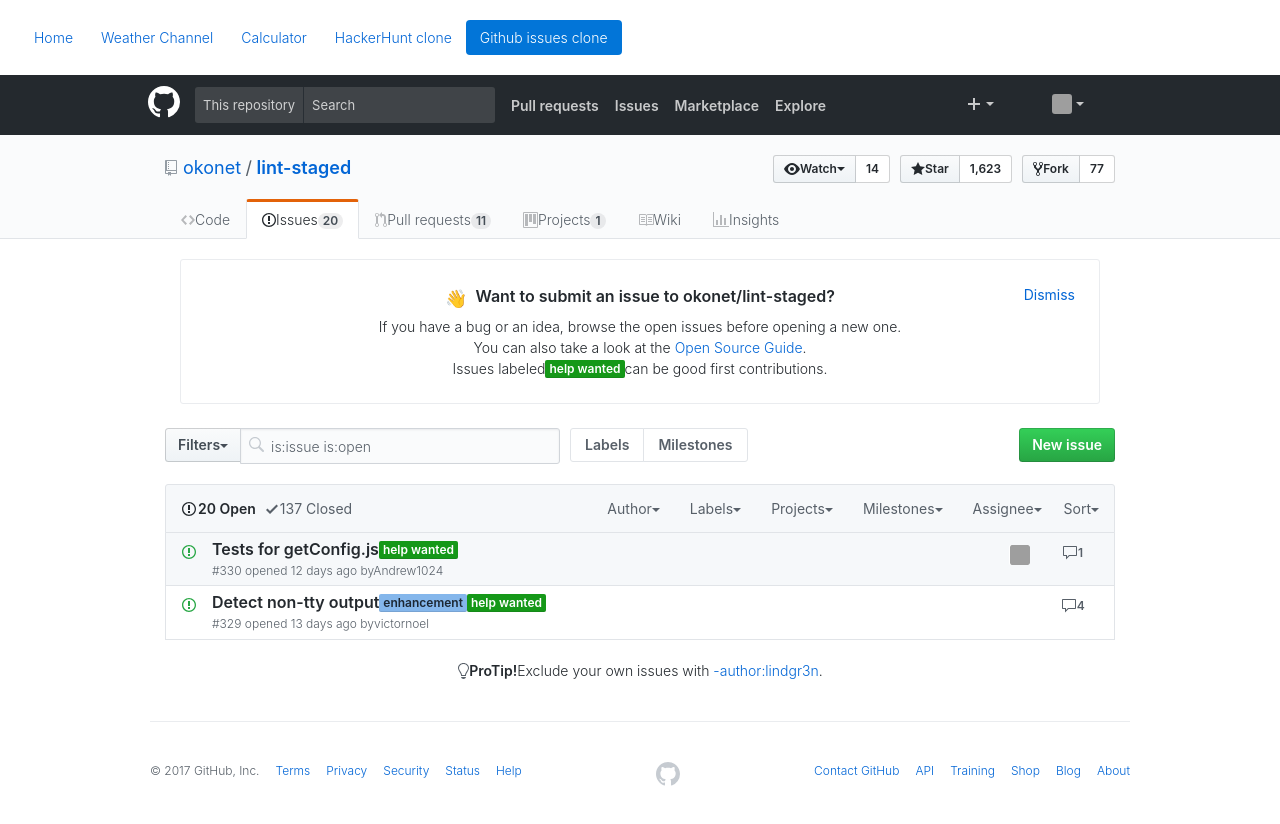
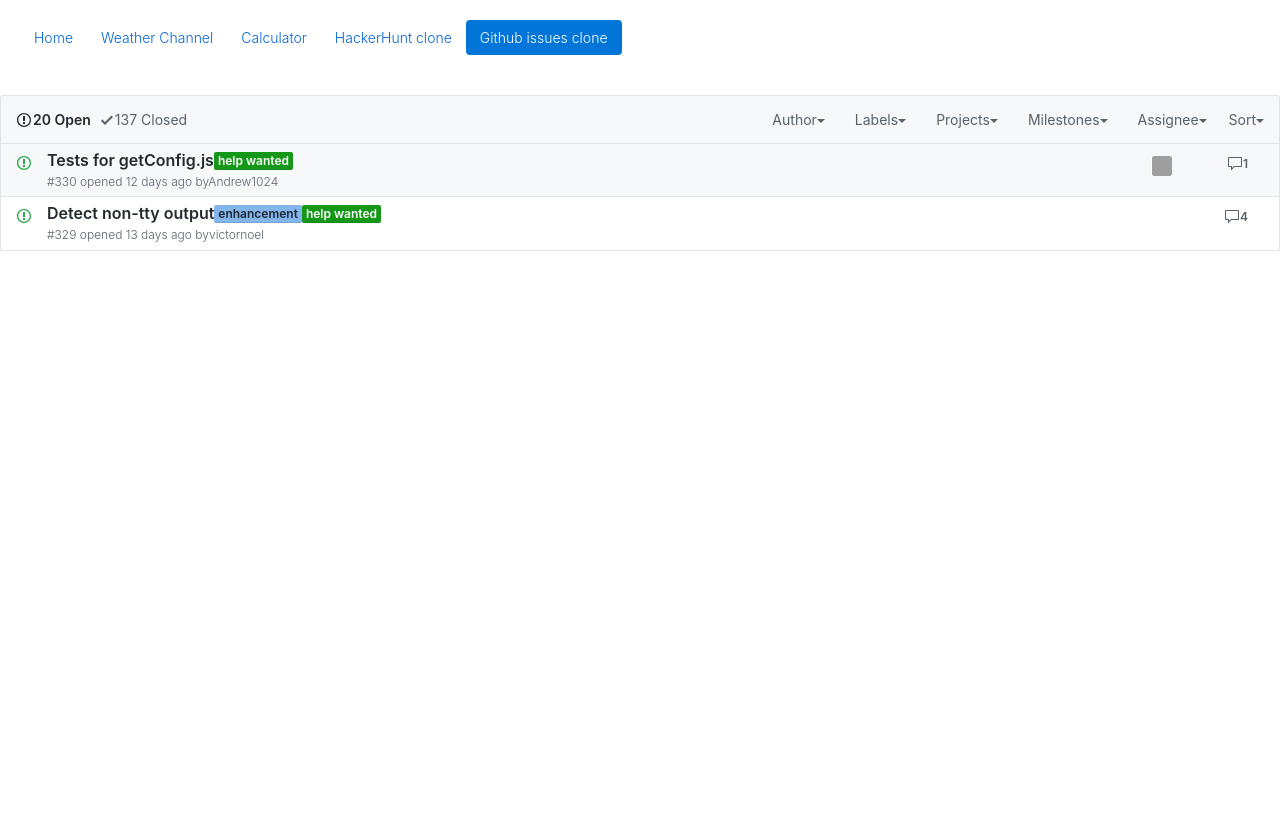
Before and after one commit to lindgr3n/react-training-project, a React (Create React App) app: page /GithubIssues in a window 1280 px wide. Shown: the top 824 px of the page. After the commit the page ends 800 px from the top, so only its background shows below. Built offline with nearby package versions, Linux system fonts and the light colour scheme; grey boxes are pictures that could not be loaded.

Commit message:
Just work with the list

```diff
--- a/src/GithubIssues/GithubIssuesApp.js
+++ b/src/GithubIssues/GithubIssuesApp.js
@@ -3,20 +3,24 @@
 import './GithubIssuesApp.css';
 import './GithubIssuesApp2.css';
 
-import GithubHeader from './GithubHeader';
-import GithubContent from './GithubContent';
-import GithubFooter from './GithubFooter';
+// import GithubHeader from './GithubHeader';
+// import GithubContent from './GithubContent';
+// import GithubFooter from './GithubFooter';
+import GithubListContainer from './GIthubListContainer';
 
 class GithubIssuesApp extends Component {
   render() {
     return (
       <div>
-        <GithubHeader />
-        <GithubContent />
-        <GithubFooter />
+        <GithubListContainer />
       </div>
     );
   }
 }
 
+/*
+<GithubHeader />
+<GithubContent />
+<GithubFooter />
+*/
 export default GithubIssuesApp;
```
